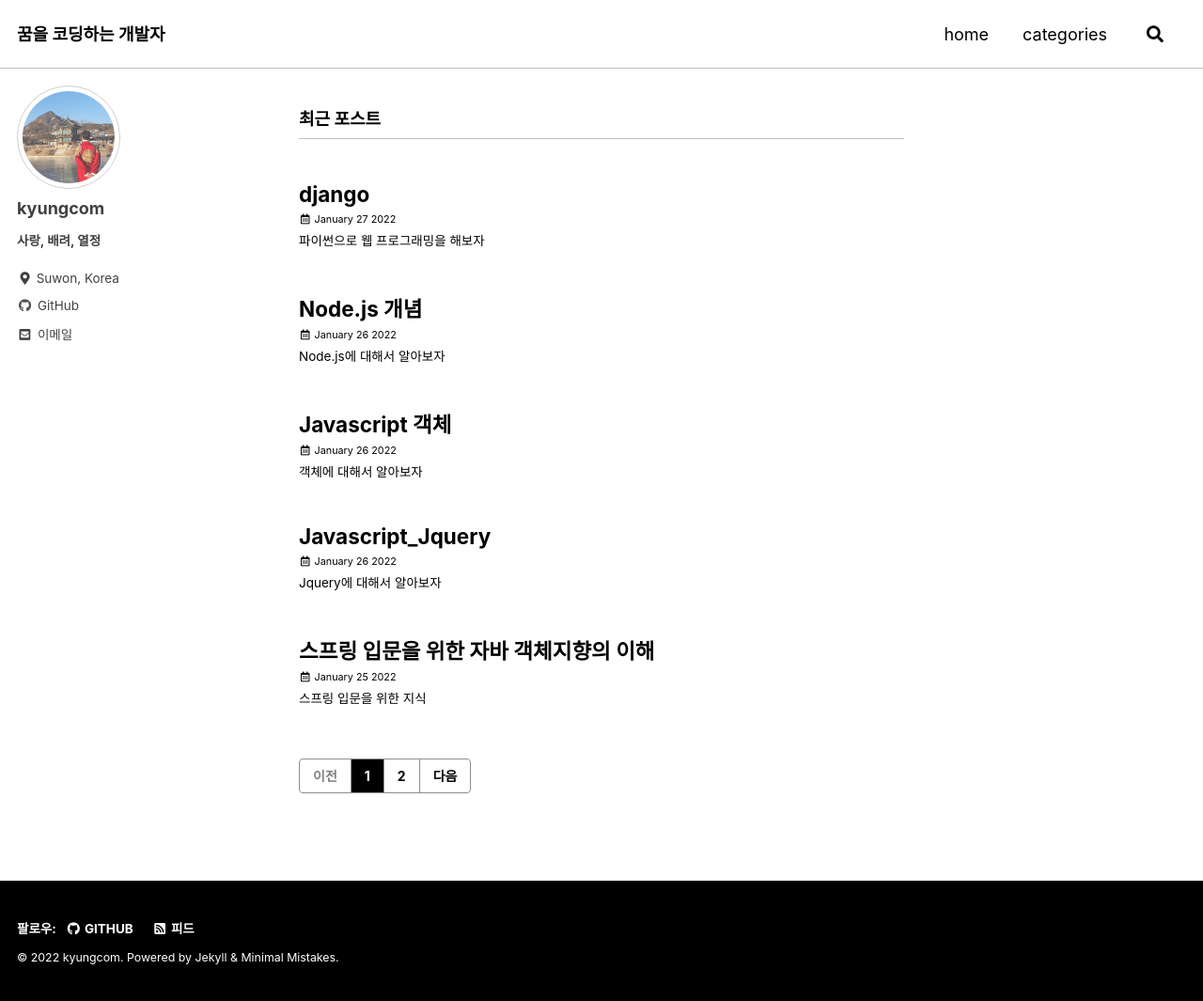
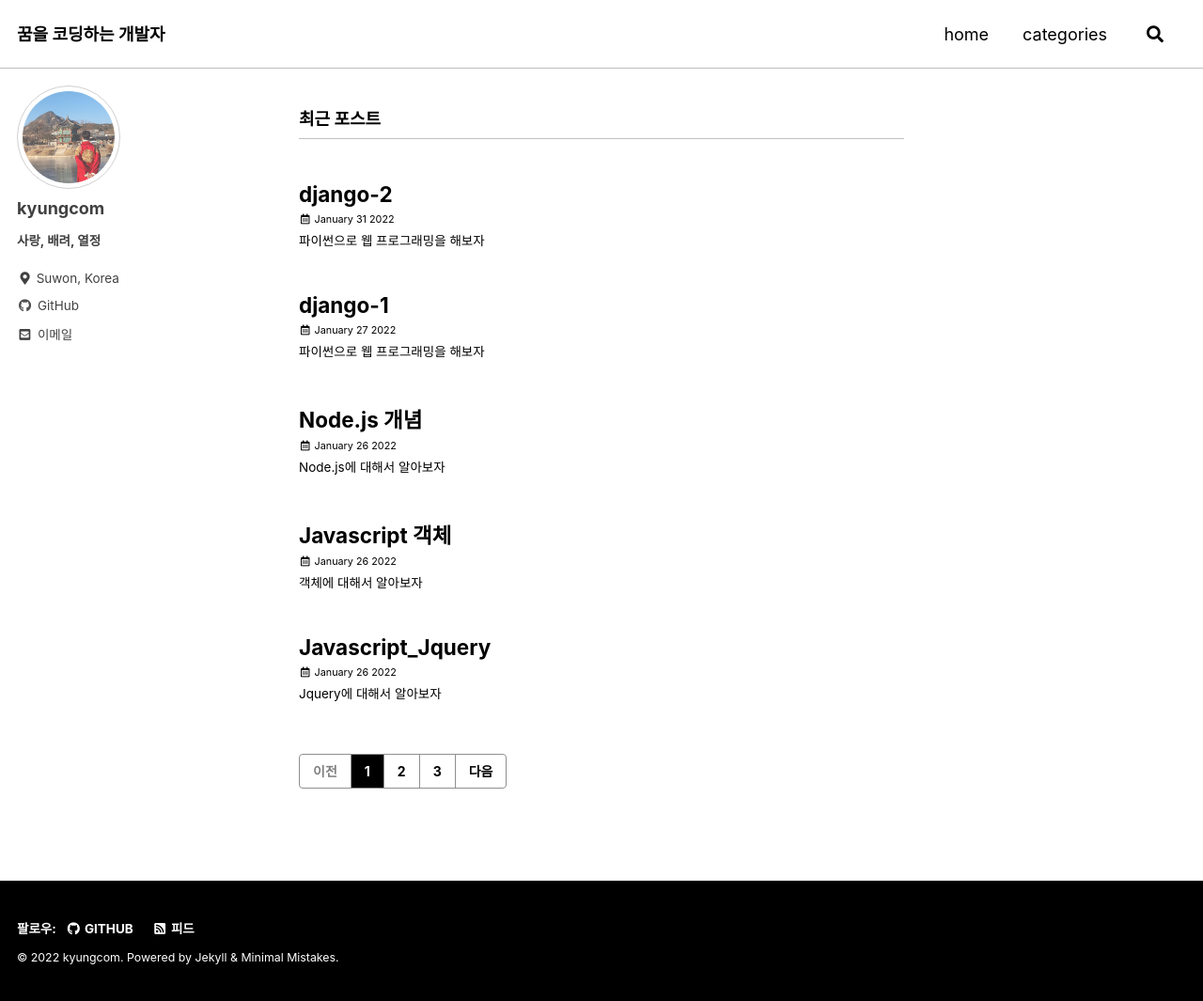
Before and after one commit to kyungcom/kyungcom.github.io, a Jekyll site: the page built from index.html, in a window 1280 px wide and 1065 px high. Shown: the whole window at 94% size. Built offline with Jekyll 4.4.1, drawn with Linux system fonts in a browser that asks for light colours; cached includes are drawn as plain includes; the list of posts is cut into pages by our own code; part of the change alters nothing that is shown.

Commit message:
add django post

````diff
--- a/_posts/django/2022-01-27-django.md
+++ b/_posts/django/2022-01-27-django1.md
@@ -1,5 +1,5 @@
 ---
-title: "django"
+title: "django-1"
 excerpt: "파이썬으로 웹 프로그래밍을 해보자"
 last_modified_at: 2022-01-27T18:03:16-19:00
 categories:
@@ -99,13 +99,13 @@ DATABASES = {
 
 ```
 
-위와 같은 코드를 볼 수 있다. 데이터베이스 엔진이 'django.db.backends.sqlite3로, 데이터베이스는 BASE_DIR에 있는 db.sqlite3이라는 파일에 저장되는 것도 알 수 있다.
+위와 같은 코드를 볼 수 있습니다. 데이터베이스 엔진이 'django.db.backends.sqlite3로, 데이터베이스는 BASE_DIR에 있는 db.sqlite3이라는 파일에 저장되는 것도 알 수 있습니다.
 <br><br>
 SQLite를 다운받아 확인해보면
 
 ![image](https://user-images.githubusercontent.com/72953874/151628201-7f8bb761-4ab0-4607-b6a9-3f572c8ab0b5.png)
 
-위와 같은 창을 볼 수 있다. 이 테이블의 내용을 자세히 볼 필요은 없습니다. 장고가 테이블 작업을 위한 쿼리문을 알아서 수행해준다고 합니다.<br>
+위와 같은 창을 볼 수 있습니다. 이 테이블의 내용을 자세히 볼 필요은 없습니다. 장고가 테이블 작업을 위한 쿼리문을 알아서 수행해준다고 합니다.<br>
 
 - 모델 만들기
 
@@ -134,7 +134,8 @@ class Post(models.Model):
 명령어(테이블 작업 파일 생성: python manage.py makemigrations, 테이블 생성:python manage.py migrate)를 입력하여 테이블을 생성하면
 ![image](https://user-images.githubusercontent.com/72953874/151630716-291822f9-4d8a-4717-813f-675d452b3551.png) 이렇게 생성된 것을 볼 수 있습니다.<br>
 <br>
-이 이후에는 장고 쉘을 이용하여
+이 이후에는 장고 쉘을 이용하여 아래와 같은 것들을 할 수 있습니다.
+<br>
 
 ### 조회하기
 
@@ -144,6 +145,7 @@ class Post(models.Model):
 |모델이름.objects.filter(조건)|조건에 맞는 데이터 조회하기|
 |모델이름.objects.get(조건)|조건에 맞는 데이터 하나만 조회하기|
 
+<br>
 
 ### 속성 수정하기
 
@@ -152,6 +154,8 @@ class Post(models.Model):
 이름.속성 = 변경할 내용
 이름.save()
 ```
+<br>
+
 
 ### 데이터 삭제하기
 
@@ -159,8 +163,53 @@ class Post(models.Model):
 이름 = 모델이름.objects.get(조건)
 이름.delete()
 ```
+<br>
+
+### 연결된 데이터 조회하기
 
 
+models.ForeignKey(모델이름, 외래키 속성)을 가지는 연관모델을 찾는 방법입니다.
+
+```
+이름 = 모델이름.objects.get(조건)
+이름.연결모델명_set.all()
+```
+
+<br>
+
+## 장고 Admin
+
+슈퍼계정을 통해서 /admin에 접속하면
+![image](https://user-images.githubusercontent.com/72953874/151754508-bee1db07-4710-4ea5-a1af-c2810fdf9f9e.png)
+
+다음과 같은 화면을 볼 수 있습니다. 이 화면을 통해 손쉽게 모델을 관리할 수 있습니다. 그러기 위해서 일단 모델을 등록해봅시다.
+작업중인 앱의 admin.py를 열어 다음과 같이 입력해줍니다.
+
+```python
+admin.site.register(모델명)
+```
+
+![image](https://user-images.githubusercontent.com/72953874/151754675-2c1f2506-7523-4966-8d8a-78c9e649e07d.png)
+
+이렇게 등록된 것을 볼 수 있습니다.
+<br>
+
+### admin에 데이터 검색 기능 추가하기
+
+admin.py파일을 아래처럼 수정하면 됩니다.
+
+```python
+
+class 클래스명(admin.ModelAdmin):
+    search_fields = ['검색할 속성 이름']
+
+admin.site.register(모델명, 클래스명)
+
+```
+
+<br>
+
+이렇게 크게 url매핑, 뷰, 모델에 대해 배워봤습니다. 다음부터는 본격적으로 board게시판을 만들어보며 장고의 기능에 대해서 더 자세히 살펴보겠습니다.
 
 ## 참고문헌
 
--- /dev/null
+++ b/_posts/django/2022-01-31-django2.md
@@ -0,0 +1,179 @@
+---
+title: "django-2"
+excerpt: "파이썬으로 웹 프로그래밍을 해보자"
+last_modified_at: 2022-01-31T17:03:16-19:00
+categories:
+  - django
+tags:
+  - Web
+  - Python
+toc: true
+toc_sticky: true
+toc_label: "django에 대하여"
+---
+## 템플릿
+
+### 템플릿이란?
+
+템플릿 (Template)은 View로부터 전달된 데이터를 템플릿에 적용하여 Dynamic 한 웹페이지를 만드는데 사용되는 것을 말합니다.
+
+<br>
+
+### 템플릿 디렉터리
+
+기억나시는지 모르겠지만 저희는 지금 장고를 이용하여 mysite라는 프로젝트에 board라는 앱을 제작중입니다. 템플릿 디렉터리를 만들기위해서 명령 프롬프트에서 다음과 같이 입력해줍니다.
+
+```
+(mysite) C:\projects\mysite>mkdir templates
+```
+<br>
+
+다음으로 config/settings.py에 아래처럼 템플릿 디렉토리 위치를 등록해줍니다. 템플릿 디렉토리는 여러개 등록 가능합니다.
+
+```
+TEMPLATES = [
+    {
+        생략
+        'DIRS': [BASE_DIR / 'templates'],
+        생략
+    }
+]
+```
+
+<br>
+
+### 템플릿 문법
+
+|템플릿 태그|의미|
+|---|---|
+|{% 내용 %}| 파이썬 문법 그대로를 의미 단, for문과 if문이 끝났다면 {% endfor %}과 {% endif %}를 작성해 각각의 끝을 나타내줘야한다. |
+|{{객체이름.속성}}|객체의 속성을 출력|
+
+<br>
+
+## 템플릿으로 데이터 보내기
+
+### render 함수
+
+우선 게시글 정보를 template에 전송해야하기 때문에 views.py의 index에서 변수에 담아주도록 합시다.
+
+```python
+def index(request):
+    posts = Post.objects.all()
+    contents = {'posts' : posts}
+```
+
+자, 위처럼 contents에 게시글을 모두 담아줬습니다. 이제 템플릿에 넘겨줘야겠죠? 이때 사용하는 것이 render()함수입니다.
+
+```python
+def index(request):
+    posts = Post.objects.all()
+    contents = {'posts' : posts}
+    return render(request, 'board/posts.html', contents)
+```
+
+이렇게 작성해주면 장고가 contents를 posts.html이라는 템플릿에 전달해주게 됩니다.
+
+## 프로젝트 진행
+
+### 템플릿 작성
+
+위에서 render()을 이용하여 데이터를 보내줬으니 템플릿에서 이를 이용해서 view를 만들어야합니다. 한번 만들어봅시다.<br>
+mysite/templates/board/디렉터리에 posts.html을 생성하고 다음과 같이 작성해봅시다.
+
+```html
+{% if posts %}
+    <ul>
+    {% for post in posts %}
+     <li><a href="/board/{{post.id}}/">{{ post.subject }}</a><li>
+    {% endfor %}
+    </ul>
+{% else %}
+    <p>질문이 없습니다.</p>
+{% endif %}
+```
+
+![image](https://user-images.githubusercontent.com/72953874/151762772-373fad0c-7a3d-4d5f-880d-b9f5d3b0e716.png)
+
+아주 잘 작동합니다!
+<br>
+
+### URL 매핑 추가하기
+
+게시글을 클릭하면 /board/post.id/ 로 이동하게 되어있습니다. 이에따른 url 매핑을 해봅시다.<br>
+board/urls.py에 등록하면 되겠죠?
+
+```
+urlpatterns = [
+    path('', views.index),
+    path('<int:post_id>/', views.detail),
+]
+```
+위와 같이 등록해줍니다. `<int:post_id>`는  post_id와 입려된 정수(int)를 매핑해준다는 뜻입니다. 이제 views.detail을 만들어봅시다.
+
+### 뷰 작성
+
+```python
+def detail(request, post_id):
+    post = Post.objects.get(id = post_id)
+    contents = {'post' : post}
+    return render(request, 'board/post_detail.html', contents)
+```
+
+위에서 말씀드린 것처럼 post_id에는 정수가 들어있습니다. 이를 이용해 해당하는 게시글 객체를 가져와서 다시 render()을 이용해 템플릿에 전달합니다.
+
+### 템플릿 작성
+
+templates/board 에 post_detail.html을 작성합니다.
+
+```html
+<h1>{{ post.subject }}</h1>
+
+<div>
+    {{ post.content }}
+</div>
+```
+자 템플릿도 만들었겠다 posts.html에서 게시글 제목을 눌러볼까요?
+
+![image](https://user-images.githubusercontent.com/72953874/151764877-5149798a-15a8-4563-a0e2-311a4d51bac3.png)
+
+잘 작동하네요~!
+
+### 오류 화면 구현하기
+
+이번에는 url에 localhost:8000/board/30을 작성하여 접속해보겠습니다.
+
+![image](https://user-images.githubusercontent.com/72953874/151765173-b22bc666-cd6e-4f0d-a1df-4e18826eb05d.png)
+
+이런 화면이 나오네요? 현재 config/settings.py에서 DEBUG 항목이 True로 되어있어 개발자에게 오류에 대한 여러 정보를 알려주는 것입니다. 실제 개발에선 이런 화면을 노출해주면 안되겠죠? 따라서 없는 게시물에 대한 url을 입력하면 오류화면을 전송하도록 views.detail을 다시 구성해보겠습니다.
+
+<br>
+
+```python
+def detail(request, post_id):
+    post = get_object_or_404(Post, pk=post_id)
+    contents = {'post' : post}
+    return render(request, 'board/post_detail.html', contents)
+```
+
+pk 즉, 기본키에 post_id가 없으면 404페이지를 반환하게 해주는 함수입니다. 여기서 기본키 pk는 post_id겠죠?
+
+![image](https://user-images.githubusercontent.com/72953874/151765616-b2a5440b-5fc9-4158-b929-35868b11b1a9.png)
+
+
+역시 아주 잘 작동합니다.
+
+<br>
+
+### url 별칭 사용하기
+
+posts.html을 보면 url이 하드매핑 되어있습니다. 이렇게 될 경우 url이 변경되기라도 한다면 하나하나 다 뜯어고쳐야하는데 귀찮겠죠? 이럴때를 대비해서 url 별칭을 사용해봅시다.
+
+<br>
+
+## 참고문헌
+
+![image](https://user-images.githubusercontent.com/72953874/151628765-bf5b4a33-3e7f-44b3-9b35-3cdf8909819b.png)
+
+저자 박응용 | 이지스퍼블리싱 | 2021.01.06
+페이지 352 | ISBN 9791163032106
````
